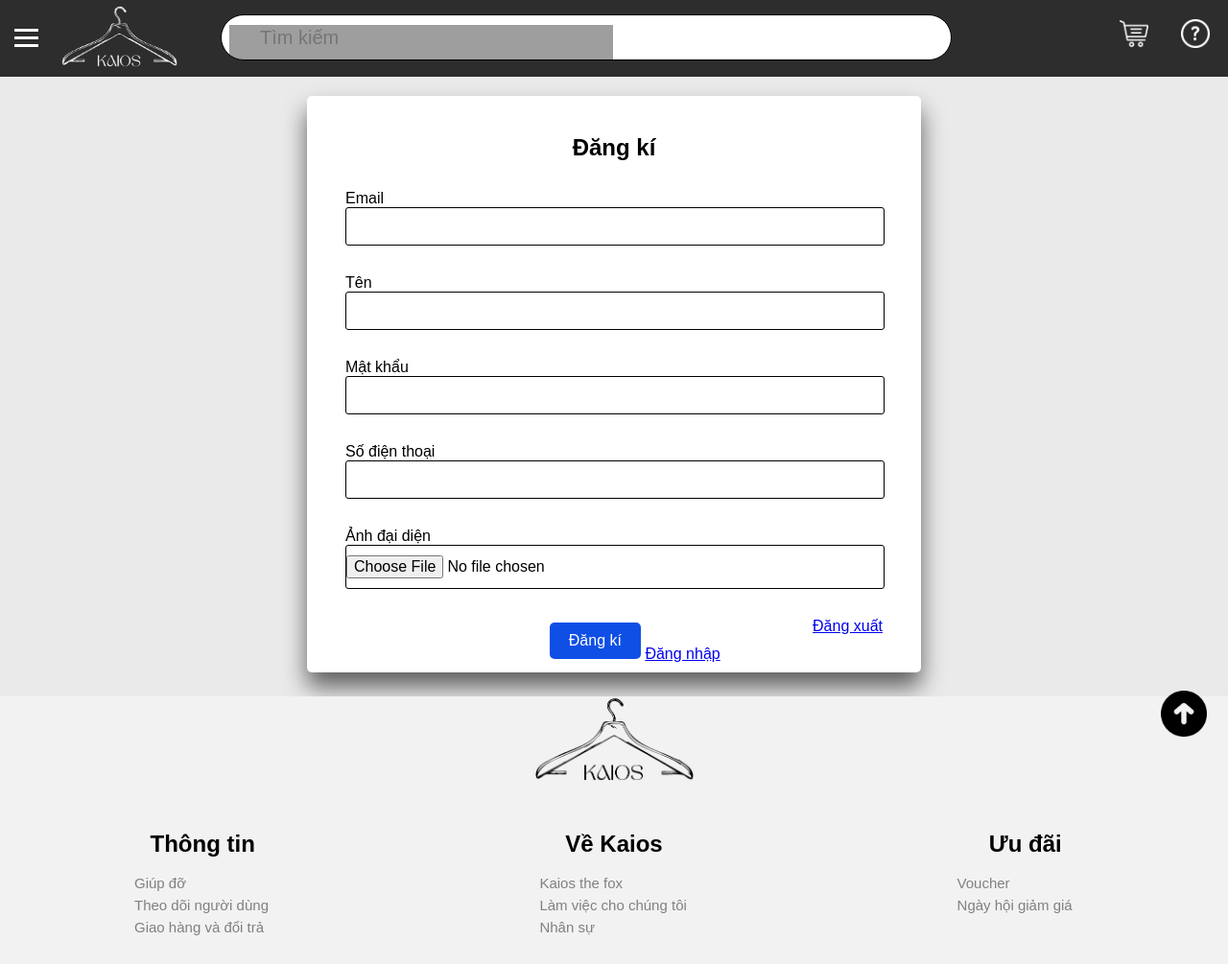
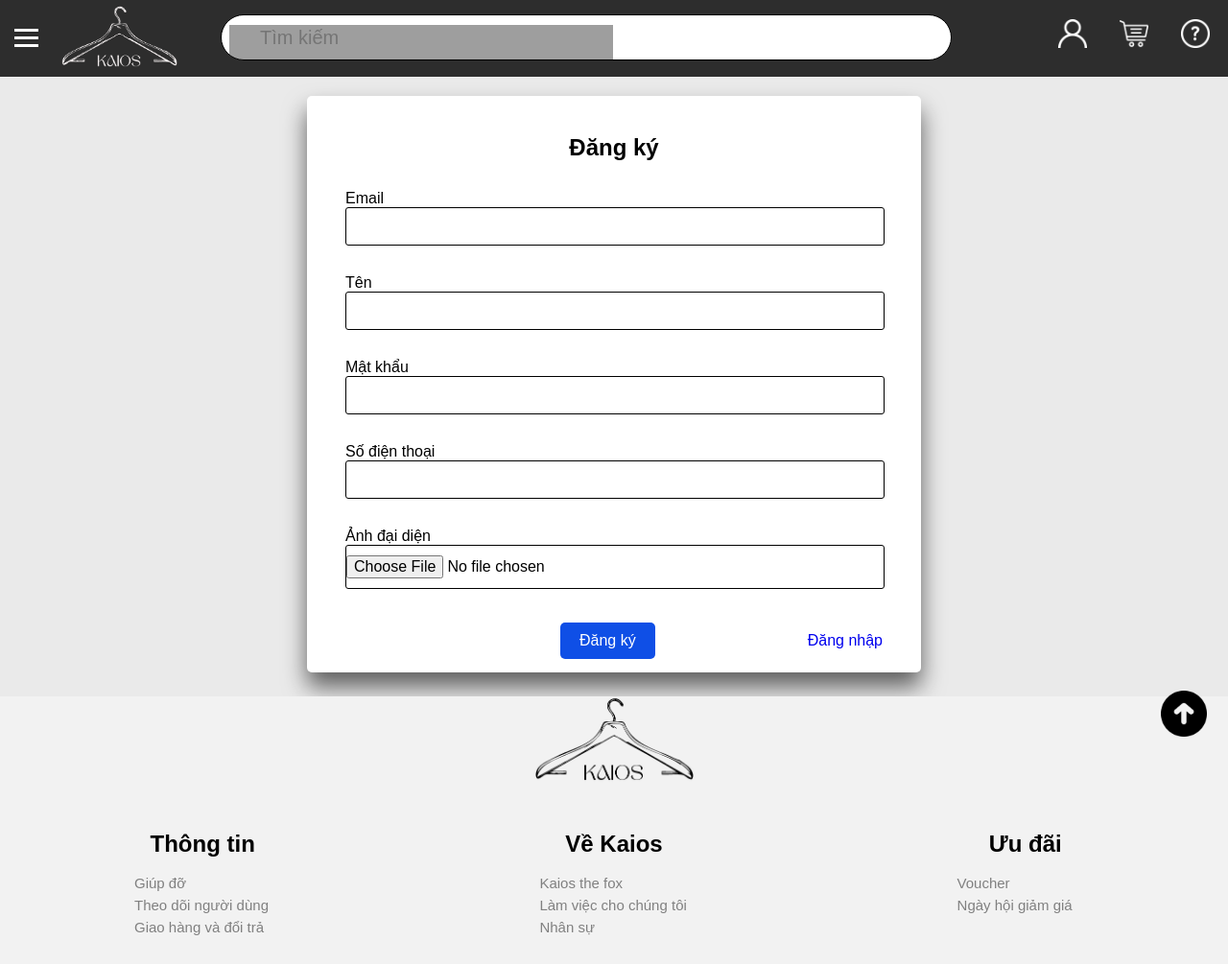
Before and after one commit to caoTayTang/ecommerce-website, a PHP site: page /signing/form_sign_up.php in a window 1280 px wide. Shown: the top 1005 px of the page at 96% size. Run offline with PHP 8.4, Linux system fonts and the light colour scheme; tables that the repository leaves empty or names only in its code hold one stand-in row (values such as "Sample post"); grey boxes are pictures that could not be loaded.

Commit message:
feat: signing

```diff
--- a/Partial/header.php
+++ b/Partial/header.php
@@ -1,3 +1,8 @@
+<?php session_start();
+	if (!isset($_SESSION['anh_dai_dien'])) {
+		$anh_dai_dien = 'default.png';
+	}else $anh_dai_dien = $_SESSION['anh_dai_dien'];
+ ?>
 <div id="overlay"></div>
 <div id="header">
 	<div id="hamburger" onclick="logo(this)">
@@ -21,7 +26,12 @@
 			<input type="text" placeholder="Tìm kiếm" name="query" value="<?php echo stripslashes($search) ?>">
 		</form>
 	</div>
-	<div id="user" onclick="location.href='/ecommerce-website/signing/form_sign_up.php'"></div>
+	<div id="user" onclick="location.href='/ecommerce-website/signing/form_sign_in.php'" style="
+	background-image: url('/ecommerce-website/signing/photos/<?php echo $anh_dai_dien ?>');
+	background-size:30px;
+	background-position: 15px 20px;
+	background-repeat: no-repeat;">
+	</div>
 	<div id="shopping_cart" onclick="location.href='/ecommerce-website/shopping_cart.php'"></div>
 	<div id="help" onclick="location.href='/ecommerce-website/help.php'"></div>
 </div>
@@ -49,8 +59,6 @@
 			menu.style.position = "relative";
 	  		overlay.style.display = "none";
 		});
-
-
 	}
 
 </script>
--- a/signing/form_sign_up.php
+++ b/signing/form_sign_up.php
@@ -7,16 +7,30 @@
 	<?php include '../admin/form.php'?>
 	<link rel="stylesheet" type="text/css" href="../styles.css">
 	<link rel="icon" href="../resource/logo.png">
+	<style type="text/css">
+		/*Overwriting some styles*/
+		.login-box form a[href='form_sign_in.php'] {
+			float: right;
+			font-size: 16px;
+			text-decoration: none;
+		}
+	</style>
 </head>
 <body>
+	<?php
+	if (isset($_SESSION['ten']) && !empty($_SESSION['ten'])) {
+		header('location: user.php');
+		exit;
+	}
+	?>
 	<div id="main_div">
 		<?php
 		include '../partial/menu.php';
         include '../partial/header.php'; ?>
         <div id="middle_div">
         	<div class="login-box">
-				<h2>Đăng kí</h2>
-				<form action="process_sign_up.php" method="post" id="my_form">
+				<h2>Đăng ký</h2>
+				<form action="process_sign_up.php" method="post" id="my_form" enctype="multipart/form-data">
 		            <div class="user-box">
 						Email<input type="email" name="email" required="">
 
@@ -35,14 +49,11 @@
 					<div class="user-box">
 		                Ảnh đại diện<input type="file" name="anh_dai_dien">
 					</div>
-					<a href="javascript:{}" onclick="document.getElementById('my_form').submit();">
-						Đăng kí
+					<a href="javascript:{}" onclick="document.getElementById('my_form').submit();" style="margin-left: 40%;">
+						Đăng ký
 					</a>
-					<a href="form_sign_in.php">
+					<a href="form_sign_in.php" style="margin-top: 15px;">
 						Đăng nhập
-					</a>
-					<a href="process_sign_out.php" style="float: right;">
-						Đăng xuất
 					</a>
 				</form>
 			</div>
```
Also changed, not shown: signing/form_sign_in.php (+14 -8 lines).
